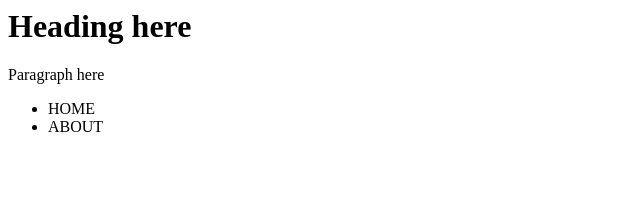
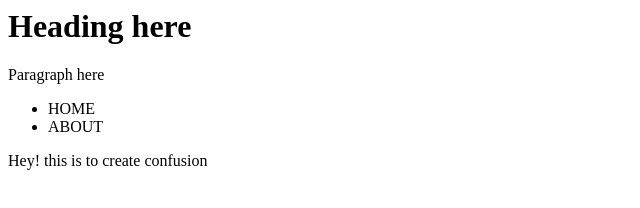
Before and after one commit to anshikapatel21/M27b, a plain HTML site: page index.html in a window 1280 px wide. Shown: the whole page, without its empty margins (0-640 px from the left). Drawn offline with Linux system fonts and the light colour scheme.

Commit message:
Update index.html added p tag

```diff
--- a/index.html
+++ b/index.html
@@ -6,5 +6,6 @@
             <li>HOME</li>
             <li>ABOUT</li>
         </ul>
+        <p>Hey! this is to create confusion</p>
     </body>
 </html>
```
